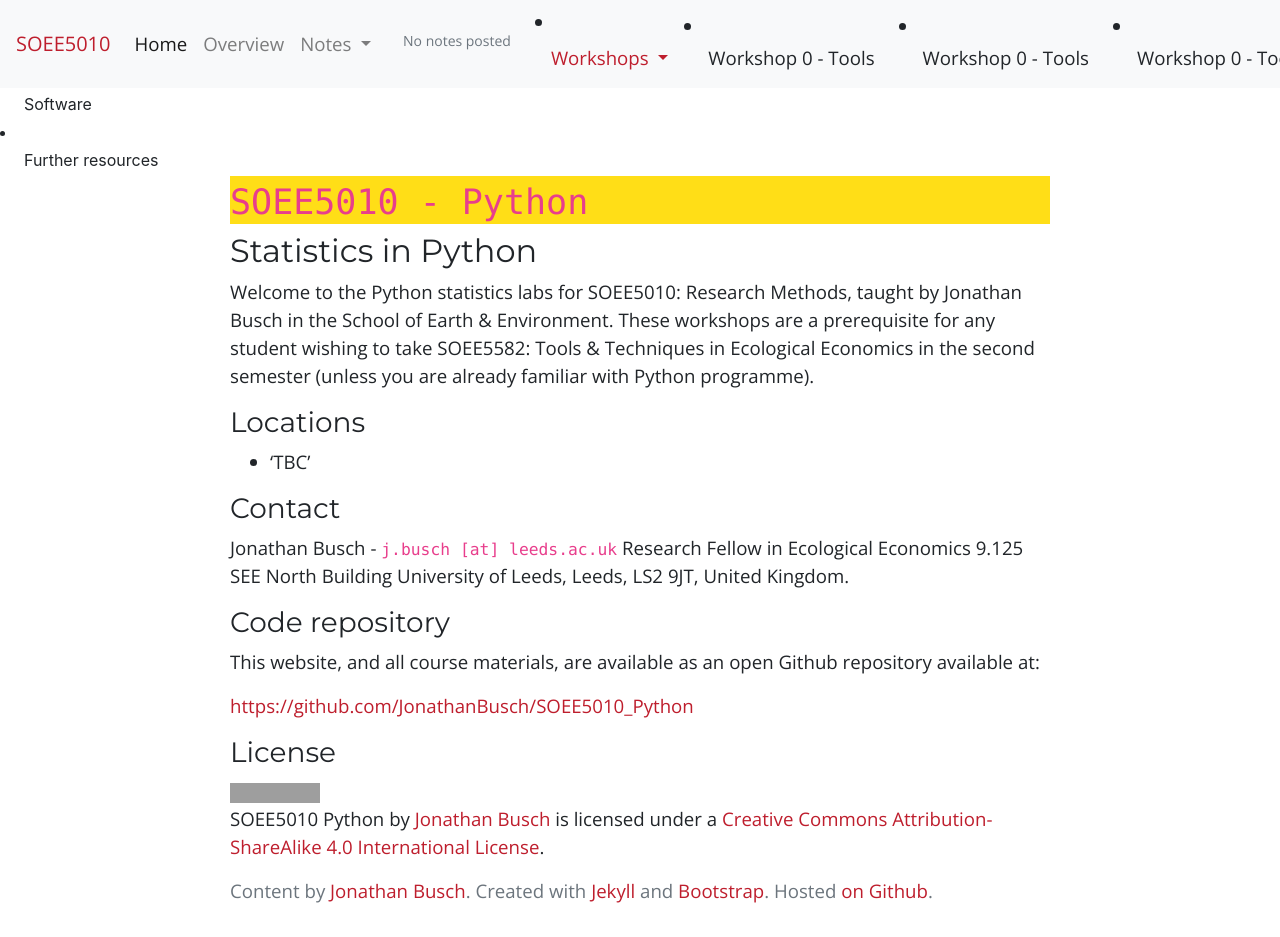
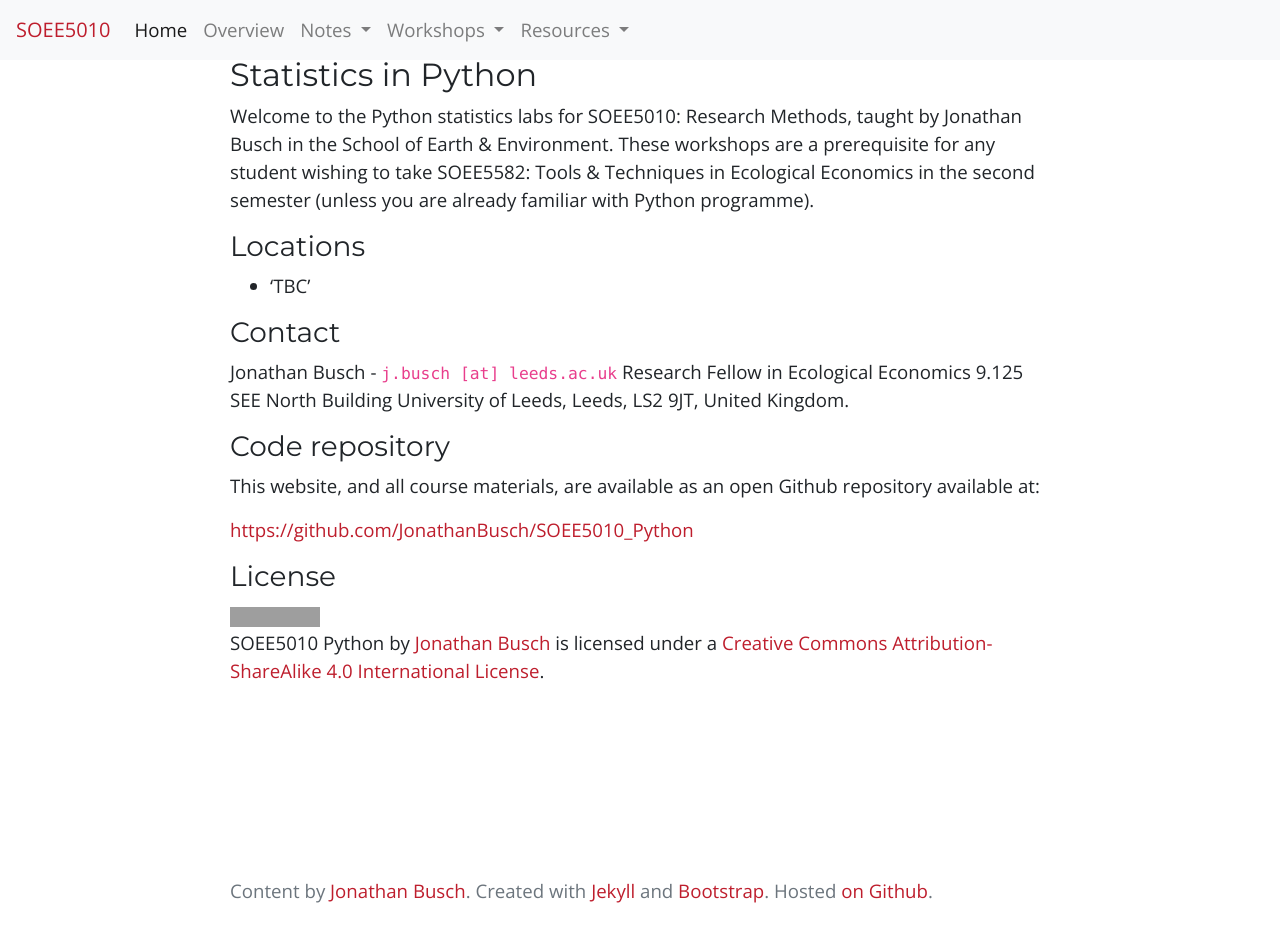
Before and after one commit to JonathanBusch/SOEE5010_Python, a Jekyll site: the page built from index.md, in a window 1280 px wide and 937 px high. Built offline with Jekyll 4.4.1, drawn with Linux system fonts in a browser that asks for light colours; nearby versions of some CDN libraries; grey boxes are pictures that could not be loaded.

Commit message:
Changed nabber dropdown lists

```diff
--- a/_layouts/default.html
+++ b/_layouts/default.html
@@ -56,10 +56,10 @@
                 <div class="dropdown-menu" aria-labelledby="navbarDropdownMenuLink">
                     {% if site.notes[0] %}
                     {% for note in site.notes %}
-                    <li><a class="dropdown-item" href="{{site.baseurl}}{{note.url}}">{{note.title}}</a></li>
+                    <a class="dropdown-item" href="{{site.baseurl}}{{note.url}}">{{note.title}}</a>
                     {% endfor %}
                     {% else %}
-                    <li class="dropdown-header">No notes posted</li>
+                    <a class="dropdown-header">No notes posted</a>
                     {% endif %}
                 </div>
             </li>
@@ -70,10 +70,10 @@
                 <div class="dropdown-menu" aria-labelledby="navbarDropdownMenuLink">
                     {% if site.workshops[0] %}
                     {% for workshop in site.workshops %}
-                    <li><a class="dropdown-item" href="{{site.baseurl}}{{workshop.url}}">{{workshop.title}}</a></li>
+                    <a class="dropdown-item" href="{{site.baseurl}}{{workshop.url}}">{{workshop.title}}</a>
                     {% endfor %}
                     {% else %}
-                    <li class="dropdown-header">No workshops posted</li>
+                    <a class="dropdown-header">No workshops posted</a>
                     {% endif %}
                 </div>
             </li>
@@ -82,8 +82,8 @@
                     Resources
                 </a>
                 <div class="dropdown-menu" aria-labelledby="navbarDropdownMenuLink">
-                    <li><a class="dropdown-item" href="{{site.baseurl}}/software.html">Software</a></li>
-                    <li><a class="dropdown-item" href="{{site.baseurl}}/further_resources.html">Further resources</a></li>
+                    <a class="dropdown-item" href="{{site.baseurl}}/software.html">Software</a>
+                    <a class="dropdown-item" href="{{site.baseurl}}/further_resources.html">Further resources</a>
                 </div>
             </li>
         </ul>
```
